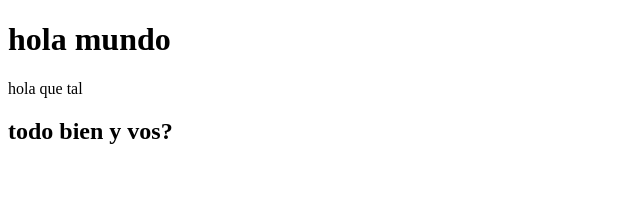
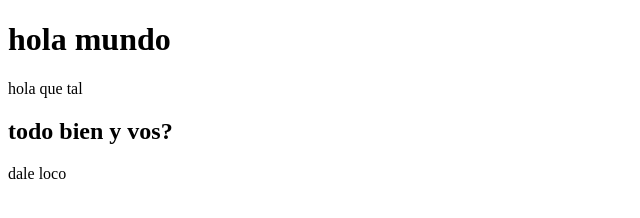
Before and after one commit to veracristianadrian/pruebagit, a plain HTML site: page index.html in a window 1280 px wide. Shown: the full height of the page, 0-640 px from the left. Drawn offline with Linux system fonts and the light colour scheme.

Commit message:
se hace una prueba

```diff
--- a/index.html
+++ b/index.html
@@ -10,6 +10,7 @@
     <h1>hola mundo</h1>
     <p>hola que tal</p>
     <h2>todo bien y vos?</h2>
+    <footer><p>dale loco</p></footer>
 
 </body>
 </html>
```
